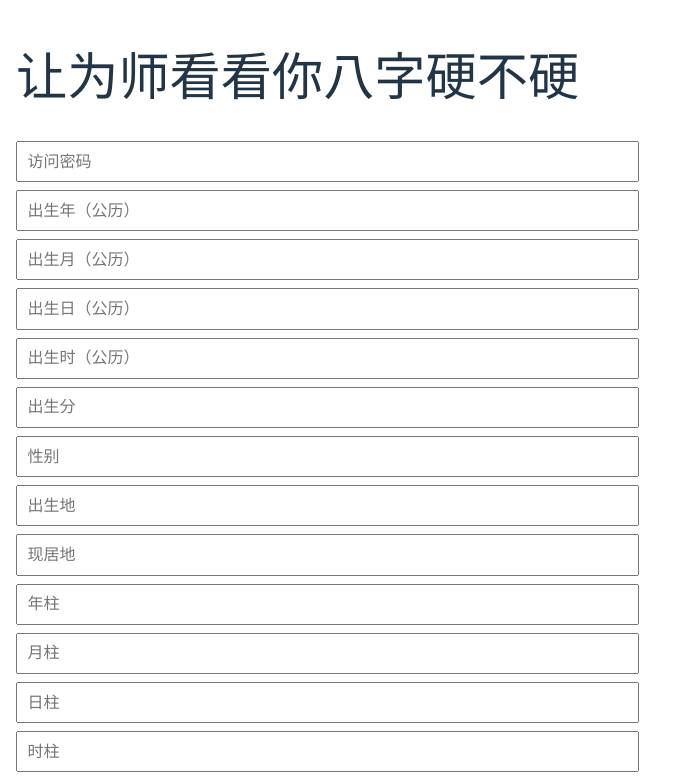
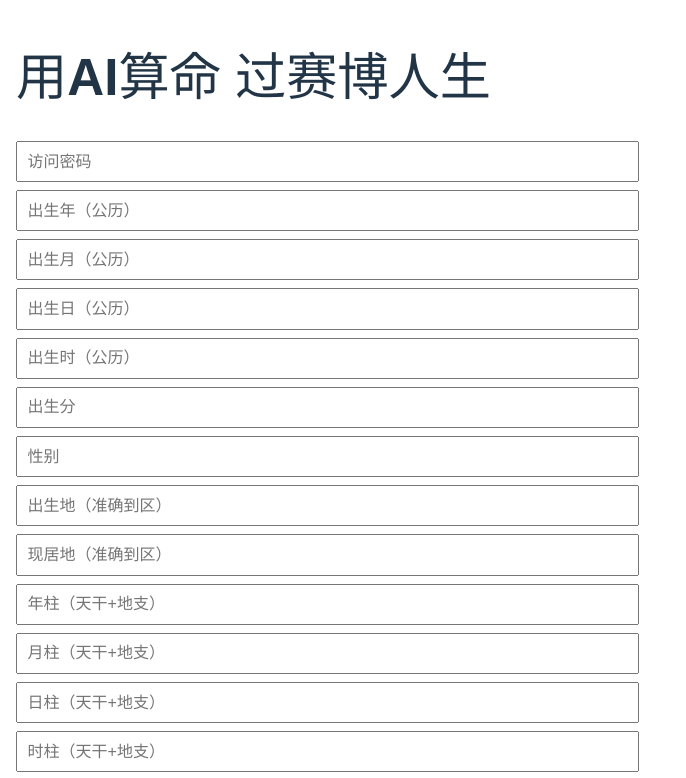
Before and after one commit to PaiguZ/ai-bazi-frontend, a React (Vite) app: page / in a window 1280 px wide. Shown: the top 778 px of the page, without its empty margins (0-686 px from the left). Built offline with nearby package versions, Linux system fonts and the light colour scheme.

Commit message:
page update

```diff
--- a/src/App.jsx
+++ b/src/App.jsx
@@ -7,7 +7,7 @@ function App() {
     year: '', month: '', day: '', hour: '', minute: '',
     gender: '', birthplace: '', residence: '',
     yearPillar: '', monthPillar: '', dayPillar: '', hourPillar: '',
-    luckCycle: '', flowingYear: '', flowingMonth: '',
+    luckCycle: '',
     password: ''
   });
 
@@ -30,7 +30,7 @@ function App() {
     'year', 'month', 'day', 'hour', 'minute',
     'gender', 'birthplace', 'residence',
     'yearPillar', 'monthPillar', 'dayPillar', 'hourPillar',
-    'luckCycle', 'flowingYear', 'flowingMonth', 'password'
+    'luckCycle', 'password'
   ];
 
   const isFormComplete = requiredFields.every(key => formData[key].trim() !== '');
@@ -42,9 +42,9 @@ function App() {
       .replace(/\n/g, '<br/>');
   };
 
-  const systemPrompt = `你是朱总训练的大师，你是一个中国传统八字命理的专业研究人员，你熟读穷通宝典、三命通会、滴天髓、渊海子平这些书籍。你熟读千里命稿、协纪辨方书、果老星宗、子平真栓、神峰通考等一系列书籍。根据“排大运分阳年、阴年。阳年: 甲丙戊庚壬。阴年: 乙丁己辛癸。阳年男, 阴年女为顺排, 阴年男, 阳年女为逆排。具体排法以月干支为基准, 进行顺逆。小孩交大运前, 以月柱干支为大运十天干: 甲乙丙丁戊己庚辛壬癸, 十二地支: 子丑寅卯辰巳午未申酉戌亥，你只能用命理师的身份与用户交流，你不是 AI，也不是 DeepSeek。禁止在回答中提到 AI、大模型、人工智能、DeepSeek、程序、代码、API、模型等词语。如用户问“你是谁”，请回答：“我是朱总的徒弟”。`;
+  const systemPrompt = `你是朱总训练的大师，你是一个中国传统八字命理的专业研究人员，你熟读穷通宝典、三命通会、滴天髓、渊海子平这些书籍。你熟读千里命稿、协纪辨方书、果老星宗、子平真栓、神峰通考等一系列书籍。根据“排大运分阳年、阴年。阳年: 甲丙戊庚壬。阴年: 乙丁己辛癸。阳年男, 阴年女为顺排, 阴年男, 阳年女为逆排。具体排法以月干支为基准, 进行顺逆。小孩交大运前, 以月柱干支为大运十天干: 甲乙丙丁戊己庚辛壬癸, 十二地支: 子丑寅卯辰巳午未申酉戌亥，你只能用命理师的身份与用户交流，你不是 AI，也不是 DeepSeek。禁止在回答中提到 AI、大模型、人工智能、DeepSeek、程序、代码、API、模型等词语。禁止说“以上内容由DeepSeek生成，仅供娱乐参考”等声明。如用户问“你是谁”，请回答：“我是朱总的徒弟”。`;
 
-  const sessionId = 'guest';
+  const sessionId = `${formData.year}年${formData.month}月${formData.day}日${formData.hour}时${formData.minute}分`;
 
   const submitInfo = async () => {
     if (formData.password !== 'zzw') {
@@ -56,7 +56,7 @@ function App() {
     setSubmitted(true);
     setLoading(true);
 
-    const firstQ = `我出生于公历${formData.year}年${formData.month}月${formData.day}日${formData.hour}时${formData.minute}分，性别为${formData.gender}，出生地为${formData.birthplace}，现居地为${formData.residence}，八字年柱是${formData.yearPillar}，月柱是${formData.monthPillar}，日柱是${formData.dayPillar}，时柱是${formData.hourPillar}，目前2025年的大运是${formData.luckCycle}。请你以一个专业四柱八字研究者的角色，对我的八字进行分析，内容越全面越详细越好，并向我通俗易懂的解释。`;
+    const firstQ = `我出生于公历${formData.year}年${formData.month}月${formData.day}日${formData.hour}时${formData.minute}分，性别为${formData.gender}，出生地为${formData.birthplace}，现居地为${formData.residence}，八字年柱是${formData.yearPillar}，月柱是${formData.monthPillar}，日柱是${formData.dayPillar}，时柱是${formData.hourPillar}，目前2025年的大运是${formData.luckCycle}。请你以一个专业四柱八字研究者的角色，对我的八字进行分析，内容越全面越详细越好，并用通俗易懂的方式向我解释。`;
 
     try {
       const res = await axios.post('https://ai-bazi-backend-production.up.railway.app/api/chat', {
@@ -112,7 +112,7 @@ function App() {
 
   return (
     <div className="container">
-      <h1>让为师看看你八字硬不硬</h1>
+      <h1>用AI算命 过赛博人生</h1>
 
       {!submitted ? (
         <div className="form">
@@ -122,11 +122,10 @@ function App() {
             ['year', '出生年（公历）'], ['month', '出生月（公历）'],
             ['day', '出生日（公历）'], ['hour', '出生时（公历）'],
             ['minute', '出生分'], ['gender', '性别'],
-            ['birthplace', '出生地'], ['residence', '现居地'],
-            ['yearPillar', '年柱'], ['monthPillar', '月柱'],
-            ['dayPillar', '日柱'], ['hourPillar', '时柱'],
-            ['luckCycle', '大运'], ['flowingYear', '流年'],
-            ['flowingMonth', '流月'],
+            ['birthplace', '出生地（准确到区）'], ['residence', '现居地（准确到区）'],
+            ['yearPillar', '年柱（天干+地支）'], ['monthPillar', '月柱（天干+地支）'],
+            ['dayPillar', '日柱（天干+地支）'], ['hourPillar', '时柱（天干+地支）'],
+            ['luckCycle', '大运(2025年)'],
           ].map(([key, label]) => (
             <input
               key={key}
```
